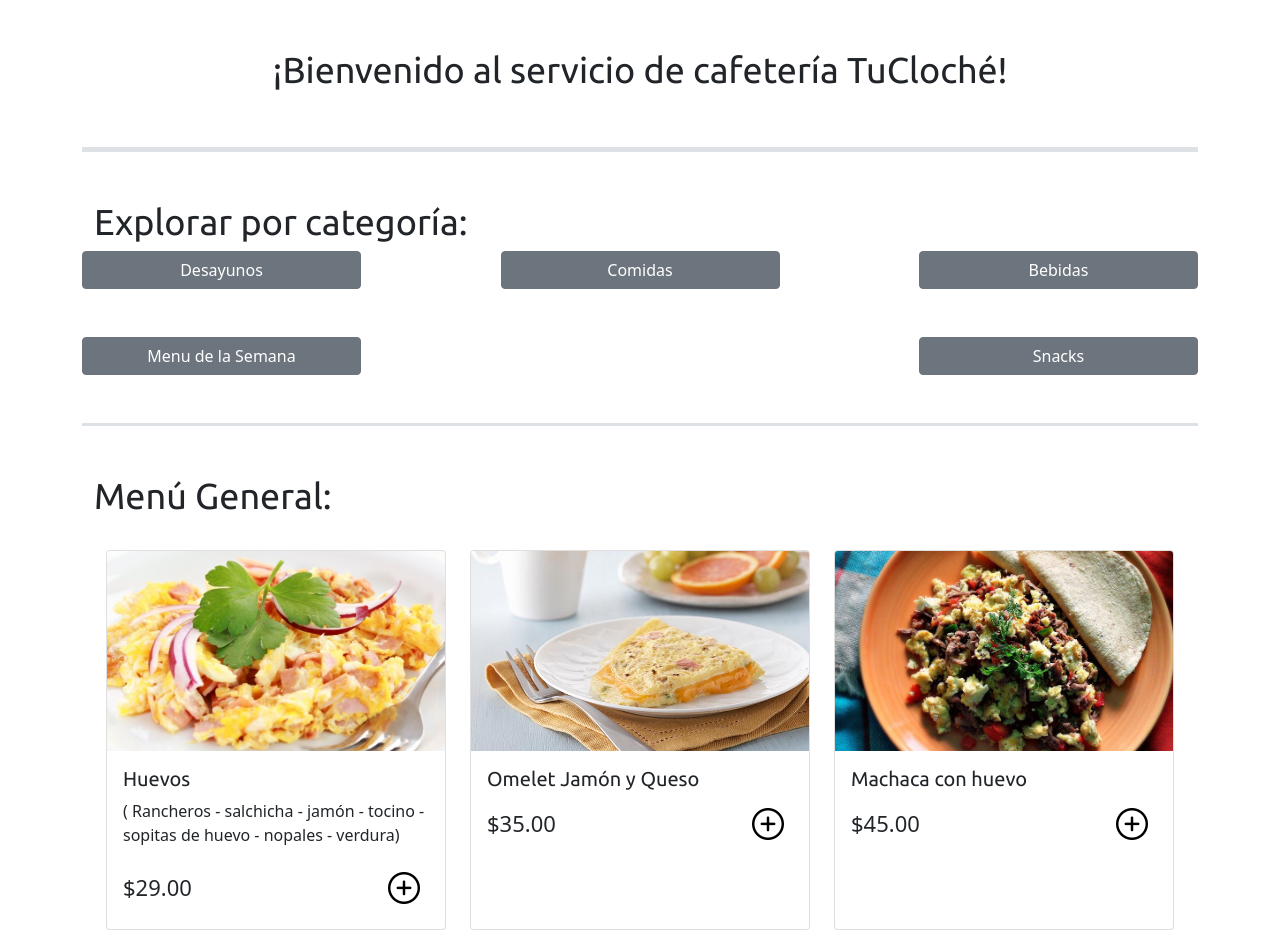
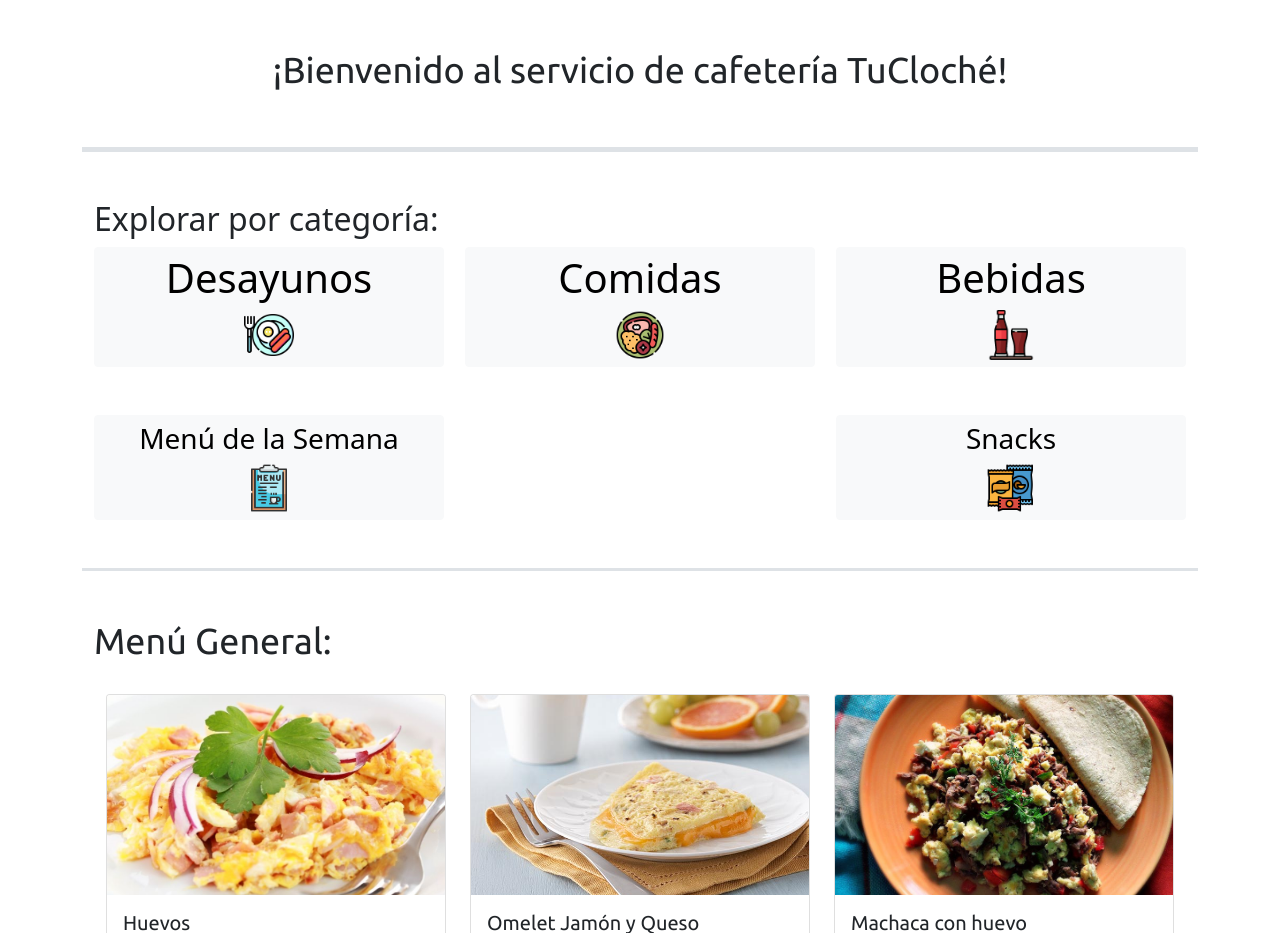
Before and after one commit to rept114/TuCloche, a PHP site: page / in a window 1280 px wide. Shown: the part 98-1031 px from the top of the page. Run offline with PHP 8.4, Linux system fonts and the light colour scheme; some libraries are stand-ins or nearby versions.

Commit message:
me dio sueño

```diff
--- a/index.php
+++ b/index.php
@@ -33,18 +33,34 @@
         <br></br>
         <div class="container border-top border-5" id="cContainer">
             <br></br>
-            <h4>Explorar por categoría:</h4>
-            <div class="row justify-content-between">
-                <a href="#" class="btn btn-secondary col-3" onclick="Desayunos();">Desayunos</a>
-                <a href="#" class="btn btn-secondary col-3" onclick="Comidas();">Comidas</a>
-                <a href="#" class="btn btn-secondary col-3" onclick="Bebidas();">Bebidas</a>
+            <h2>Explorar por categoría:</h2>
+            <div class="d-flex justify-content-between">
+                <button class="btn btn-light" type="button" style="width: 350px;" onclick="Desayunos();">
+                    <h1>Desayunos</h1>
+                    <img src="imgs/DESAYUNO.png" class="ml-2" style="max-width: 50px; max-height: 50px;">
+                </button>
+                <button class="btn btn-light" type="button" style="width: 350px;" onclick="Comidas();">
+                    <h1>Comidas</h1>
+                    <img src="imgs/COMIDA.png" class="ml-2" style="max-width: 50px; max-height: 50px;">
+                </button>
+                <button class="btn btn-light" type="button" style="width: 350px;" onclick="Bebidas();">
+                    <h1>Bebidas</h1>
+                    <img src="imgs/Soda_2.png" class="ml-2" style="max-width: 50px; max-height: 50px;">
+                </button>
             </div>
             <br></br>
-            <div class="row justify-content-between">
-                <a href="#" class="btn btn-secondary col-3" onclick="Menu_Semanal();">Menu de la Semana</a>
-                <a href="#" class="btn btn-secondary col-3" onclick="Snacks();">Snacks</a>
+            <div class="d-flex justify-content-between">
+                <button class="btn btn-light" type="button" style="width: 350px;" onclick="Menu_Semanal();">
+                    <h3>Menú de la Semana</h3>
+                    <img src="imgs/MENU.png" class="ml-2" style="max-width: 50px; max-height: 50px;">
+                </button>
+                <button class="btn btn-light" type="button" style="width: 350px;" onclick="Snacks();">
+                    <h3>Snacks</h3>
+                    <img src="imgs/Snacks.png" class="ml-2" style="max-width: 50px; max-height: 50px;">
+                </button>
             </div>
         </div>
+
         <br></br>
         <div class="container border-top border-3" id="mnuGContainer">
         <br><br>
```
Also changed, not shown: imgs/Soda_2.png (added).
